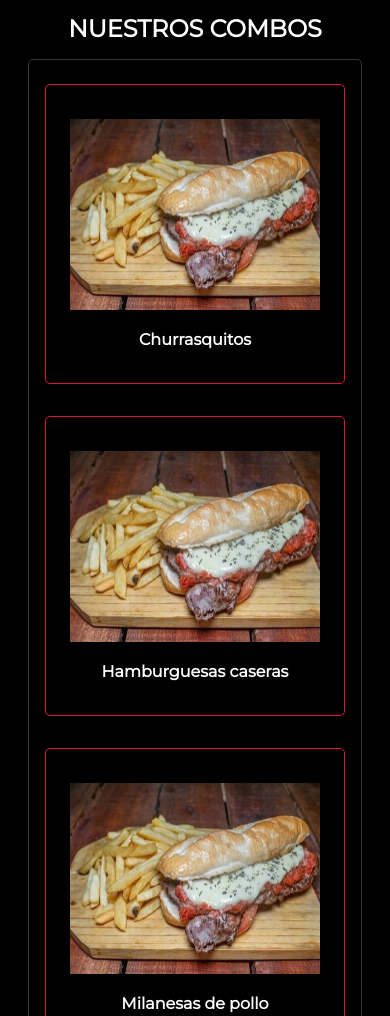
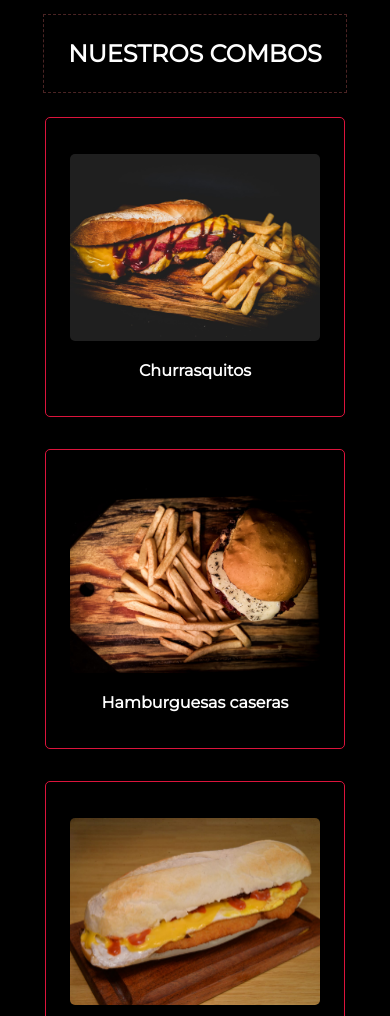
Before and after one commit to marcAnfuso/proyecto_tobeef, a website: page index.html in a window 390 px wide. Shown: the part 846-1862 px from the top of the page. Drawn offline with Linux system fonts and the light colour scheme.

Commit message:
cambios grales en main y responsive

```diff
--- a/index.html
+++ b/index.html
@@ -41,28 +41,28 @@
 
             <div class="main-contenedor__card">
                 <a href="">
-                    <img class="main-contenedor__img" src="img/rsz_1foto-churra.jpg" alt="">
+                    <img class="main-contenedor__img" src="img/churra.jpg" alt="">
                     <h4 class="main-contenedor__sub">Churrasquitos</h4>
                 </a>
             </div>
 
             <div class="main-contenedor__card">
                 <a href="">
-                    <img class="main-contenedor__img" src="img/rsz_1foto-churra.jpg" alt="">
+                    <img class="main-contenedor__img" src="img/burga2.jpeg" alt="">
                     <h4 class="main-contenedor__sub">Hamburguesas caseras</h4>
                 </a>
             </div>
 
             <div class="main-contenedor__card">
                 <a href="">
-                    <img class="main-contenedor__img" src="img/rsz_1foto-churra.jpg" alt="">
+                    <img class="main-contenedor__img" src="img/mila-pollo.jpeg" alt="">
                     <h4 class="main-contenedor__sub">Milanesas de pollo</h4>
                 </a>
             </div>
 
             <div class="main-contenedor__card">
                 <a href="">
-                    <img class="main-contenedor__img" src="img/rsz_1foto-churra.jpg" alt="">
+                    <img class="main-contenedor__img" src="img/fritas.jpeg" alt="">
                     <h4 class="main-contenedor__sub">Papas fritas, snacks y otros</h4>
                 </a>
             </div>
--- a/scss/partials/_main.scss
+++ b/scss/partials/_main.scss
@@ -24,7 +24,7 @@
         overflow-x: scroll;
         padding: 0 1rem 0 1rem;
         gap: 2rem;
-        border: rgb(58, 54, 54) solid 1px;
+        border: rgb(58, 54, 54) dotted 1px;
         border-radius: 5px;
 
         &::-webkit-scrollbar {
@@ -59,6 +59,8 @@
 
         &__img {
             max-width: 250px;
+            min-height: 187px;
+            border-radius: 5px;
         }
 
         &__sub {
@@ -75,6 +77,17 @@
 
     .main {
 
+        &__title {
+            margin-top: 1rem;
+            border: rgb(75, 36, 36) 1px;
+            border-style: dashed;
+            padding: 1rem;
+
+            h2 {
+                padding: 0.5rem;
+            }
+        }
+
         &-contenedor {
             height: max-content;
             padding-bottom: 3rem;
@@ -82,6 +95,7 @@
             overflow-x: hidden;
             width: auto;
             gap: 0.5rem;
+            border: none;
 
             &__card {
                 margin-top: 1.5rem;
```
Also changed, not shown: css/index.css, img/burga2.jpeg (added), img/churra.jpg (renamed from img/foto-header.jpg), img/fritas.jpeg (added), img/mila-pollo.jpeg (added).
